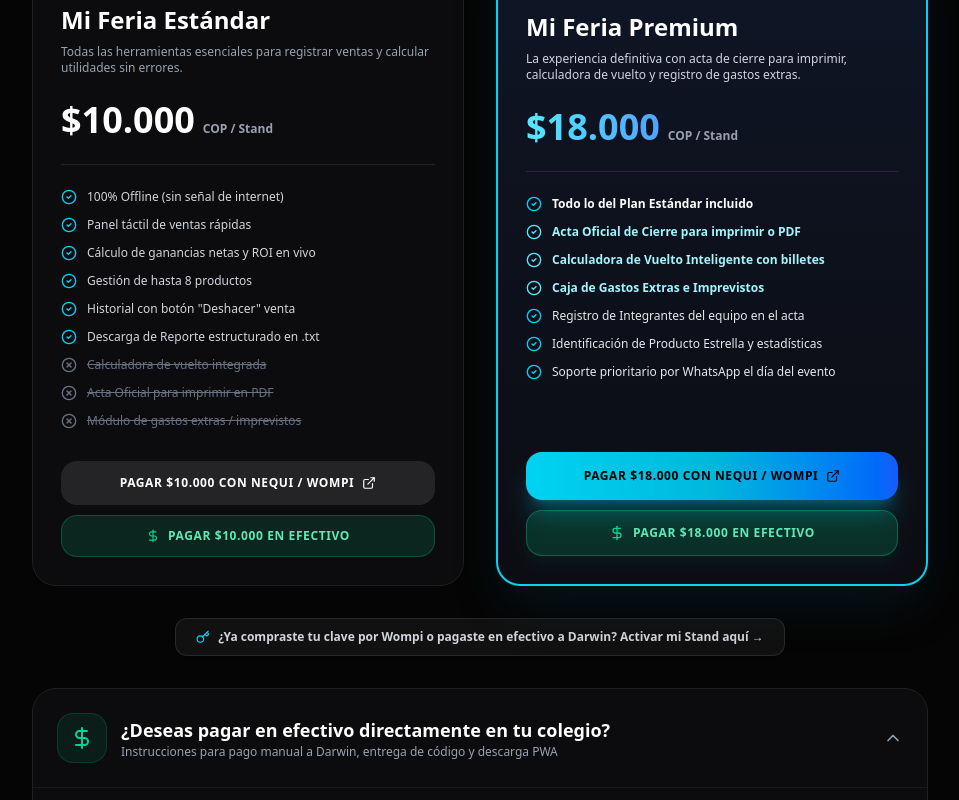
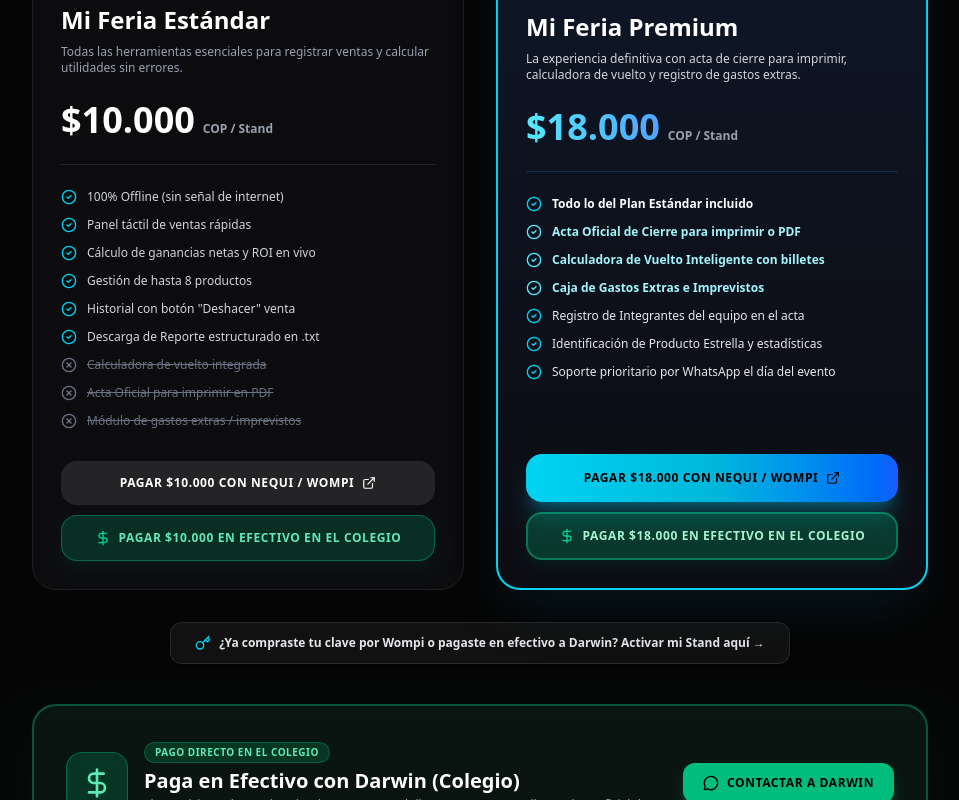
Before and after one commit to darwin13OG/Mi-Feria, a React (Vite) app: page / in a window 1280 px wide. Shown: the part 2000-2800 px from the top of the page, without its empty margins (160-1119 px from the left). Built offline with nearby package versions, Linux system fonts and the light colour scheme.

Commit message:
feat: upgrade app icon and navigation
Update app icon to a neon-themed design and implement a custom smooth scrolling navigation for better mobile UX.

```diff
--- a/src/components/LandingPage.tsx
+++ b/src/components/LandingPage.tsx
@@ -56,6 +56,30 @@ export const LandingPage: React.FC<LandingPageProps> = ({
   const [adminModalOpen, setAdminModalOpen] = useState(false);
   const [activeModule, setActiveModule] = useState<number>(0);
   const [secretClicks, setSecretClicks] = useState(0);
+
+  const scrollToSection = (id: string) => {
+    const el = document.getElementById(id);
+    if (!el) return;
+    const headerOffset = 70;
+    const elementPosition = el.getBoundingClientRect().top;
+    const offsetPosition = elementPosition + window.pageYOffset - headerOffset;
+
+    try {
+      window.scrollTo({
+        top: Math.max(0, offsetPosition),
+        behavior: 'smooth',
+      });
+    } catch {
+      el.scrollIntoView({ behavior: 'smooth', block: 'start' });
+    }
+  };
+
+  const handleMobileNav = (action: () => void) => {
+    setMobileMenuOpen(false);
+    setTimeout(() => {
+      action();
+    }, 120);
+  };
 
   const handleInstallAppClick = async () => {
     if (isInstallable) {
@@ -223,11 +247,8 @@ export const LandingPage: React.FC<LandingPageProps> = ({
           <div className="sm:hidden border-b border-[#1f1f23] bg-[#0c0c10]/98 backdrop-blur-2xl px-4 py-4 space-y-1.5 animate-in slide-in-from-top-2 shadow-2xl">
             <button
               type="button"
-              onClick={() => {
-                setMobileMenuOpen(false);
-                document.getElementById('precios')?.scrollIntoView({ behavior: 'smooth' });
-              }}
-              className="w-full text-left p-3 rounded-xl hover:bg-white/5 text-xs font-bold text-gray-200 flex items-center gap-3 transition-colors"
+              onClick={() => handleMobileNav(() => scrollToSection('precios'))}
+              className="w-full text-left p-3 rounded-xl hover:bg-white/5 text-xs font-bold text-gray-200 flex items-center gap-3 transition-colors cursor-pointer"
             >
               <DollarSign className="w-4 h-4 text-cyan-400" />
               <span>Ver Licencias y Precios ($10k y $18k)</span>
@@ -235,14 +256,13 @@ export const LandingPage: React.FC<LandingPageProps> = ({
 
             <button
               type="button"
-              onClick={() => {
-                setMobileMenuOpen(false);
+              onClick={() =>
+                handleMobileNav(() => {
                   setCashSectionOpen(true);
-                setTimeout(() => {
-                  document.getElementById('efectivo')?.scrollIntoView({ behavior: 'smooth' });
-                }, 100);
-              }}
-              className="w-full text-left p-3 rounded-xl bg-emerald-500/10 hover:bg-emerald-500/20 border border-emerald-500/20 text-xs font-bold text-emerald-300 flex items-center gap-3 transition-colors"
+                  scrollToSection('efectivo');
+                })
+              }
+              className="w-full text-left p-3 rounded-xl bg-emerald-500/10 hover:bg-emerald-500/20 border border-emerald-500/20 text-xs font-bold text-emerald-300 flex items-center gap-3 transition-colors cursor-pointer"
             >
               <DollarSign className="w-4 h-4 text-emerald-400" />
               <span>Pagar en Efectivo en el Colegio</span>
@@ -250,11 +270,8 @@ export const LandingPage: React.FC<LandingPageProps> = ({
 
             <button
               type="button"
-              onClick={() => {
-                setMobileMenuOpen(false);
-                onOpenActivation();
-              }}
-              className="w-full text-left p-3 rounded-xl bg-cyan-500/15 hover:bg-cyan-500/25 border border-cyan-500/30 text-xs font-black text-cyan-300 flex items-center gap-3 transition-colors"
+              onClick={() => handleMobileNav(() => onOpenActivation())}
+              className="w-full text-left p-3 rounded-xl bg-cyan-500/15 hover:bg-cyan-500/25 border border-cyan-500/30 text-xs font-black text-cyan-300 flex items-center gap-3 transition-colors cursor-pointer"
             >
               <Key className="w-4 h-4 text-cyan-400" />
               <span>Activar mi Stand con Código</span>
@@ -262,11 +279,8 @@ export const LandingPage: React.FC<LandingPageProps> = ({
 
             <button
               type="button"
-              onClick={() => {
-                setMobileMenuOpen(false);
-                handleInstallAppClick();
-              }}
-              className="w-full text-left p-3 rounded-xl hover:bg-white/5 text-xs font-bold text-gray-200 flex items-center gap-3 transition-colors"
+              onClick={() => handleMobileNav(() => handleInstallAppClick())}
+              className="w-full text-left p-3 rounded-xl hover:bg-white/5 text-xs font-bold text-gray-200 flex items-center gap-3 transition-colors cursor-pointer"
             >
               <Smartphone className="w-4 h-4 text-cyan-400" />
               <span>Instalar App en el Celular (PWA)</span>
@@ -274,11 +288,8 @@ export const LandingPage: React.FC<LandingPageProps> = ({
 
             <button
               type="button"
-              onClick={() => {
-                setMobileMenuOpen(false);
-                document.getElementById('modulos')?.scrollIntoView({ behavior: 'smooth' });
-              }}
-              className="w-full text-left p-3 rounded-xl hover:bg-white/5 text-xs font-bold text-gray-200 flex items-center gap-3 transition-colors"
+              onClick={() => handleMobileNav(() => scrollToSection('modulos'))}
+              className="w-full text-left p-3 rounded-xl hover:bg-white/5 text-xs font-bold text-gray-200 flex items-center gap-3 transition-colors cursor-pointer"
             >
               <Layers className="w-4 h-4 text-cyan-400" />
               <span>Los 9 Módulos del Sistema</span>
@@ -286,11 +297,8 @@ export const LandingPage: React.FC<LandingPageProps> = ({
 
             <button
               type="button"
-              onClick={() => {
-                setMobileMenuOpen(false);
-                document.getElementById('faqs')?.scrollIntoView({ behavior: 'smooth' });
-              }}
-              className="w-full text-left p-3 rounded-xl hover:bg-white/5 text-xs font-bold text-gray-200 flex items-center gap-3 transition-colors"
+              onClick={() => handleMobileNav(() => scrollToSection('faqs'))}
+              className="w-full text-left p-3 rounded-xl hover:bg-white/5 text-xs font-bold text-gray-200 flex items-center gap-3 transition-colors cursor-pointer"
             >
               <HelpCircle className="w-4 h-4 text-cyan-400" />
               <span>Preguntas Frecuentes</span>
@@ -324,13 +332,15 @@ export const LandingPage: React.FC<LandingPageProps> = ({
           </p>
 
           <div className="flex items-center justify-center max-w-md mx-auto mb-10">
-            <a
-              href="#precios"
-              className="w-full sm:w-auto px-8 py-3.5 rounded-2xl bg-gradient-to-r from-cyan-400 via-cyan-500 to-blue-600 hover:from-cyan-300 hover:to-blue-500 text-black font-extrabold text-xs tracking-wider uppercase transition-all shadow-xl shadow-cyan-500/25 active:scale-95 flex items-center justify-center gap-2"
+            <button
+              type="button"
+              id="hero-see-pricing-btn"
+              onClick={() => scrollToSection('precios')}
+              className="w-full sm:w-auto px-8 py-3.5 rounded-2xl bg-gradient-to-r from-cyan-400 via-cyan-500 to-blue-600 hover:from-cyan-300 hover:to-blue-500 text-black font-extrabold text-xs tracking-wider uppercase transition-all shadow-xl shadow-cyan-500/25 active:scale-95 flex items-center justify-center gap-2 cursor-pointer"
             >
               <span>Ver Licencias y Precios</span>
               <ArrowRight className="w-4 h-4" />
-            </a>
+            </button>
           </div>
 
           {/* 3 Insignias de Confianza */}
@@ -576,15 +586,17 @@ export const LandingPage: React.FC<LandingPageProps> = ({
                 <ExternalLink className="w-3.5 h-3.5" />
               </a>
 
-              <a
-                href="https://wa.me/573218322388?text=Hola%20Darwin,%20quiero%20pagar%20mi%20Licencia%20Est%C3%A1ndar%20($10.000)%20en%20efectivo%20en%20el%20colegio"
-                target="_blank"
-                rel="noopener noreferrer"
-                className="w-full py-3 rounded-2xl bg-emerald-500/15 hover:bg-emerald-500/25 border border-emerald-500/30 text-emerald-300 font-bold text-xs tracking-wider uppercase transition-all flex items-center justify-center gap-2"
+              <button
+                type="button"
+                onClick={() => {
+                  setCashSectionOpen(true);
+                  scrollToSection('efectivo');
+                }}
+                className="w-full py-3.5 rounded-2xl bg-emerald-500/20 hover:bg-emerald-500/30 active:scale-95 border border-emerald-500/40 text-emerald-300 font-bold text-xs tracking-wider uppercase transition-all flex items-center justify-center gap-2 cursor-pointer shadow-lg shadow-emerald-950/30"
               >
-                <DollarSign className="w-3.5 h-3.5 text-emerald-400" />
-                <span>Pagar $10.000 en Efectivo</span>
-              </a>
+                <DollarSign className="w-4 h-4 text-emerald-400" />
+                <span>Pagar $10.000 en Efectivo en el Colegio</span>
+              </button>
             </div>
           </div>
 
@@ -659,21 +671,23 @@ export const LandingPage: React.FC<LandingPageProps> = ({
                     localStorage.setItem('feria_plan', 'premium');
                   } catch {}
                 }}
-                className="w-full py-4 rounded-2xl bg-gradient-to-r from-cyan-400 via-cyan-500 to-blue-600 hover:from-cyan-300 hover:to-blue-500 text-black font-extrabold text-xs tracking-wider uppercase transition-all shadow-xl shadow-cyan-500/30 flex items-center justify-center gap-2"
+                className="w-full py-4 rounded-2xl bg-gradient-to-r from-cyan-400 via-cyan-500 to-blue-600 hover:from-cyan-300 hover:to-blue-500 text-black font-extrabold text-xs tracking-wider uppercase transition-all shadow-xl shadow-cyan-500/30 flex items-center justify-center gap-2 cursor-pointer active:scale-95"
               >
                 <span>Pagar $18.000 con Nequi / Wompi</span>
                 <ExternalLink className="w-3.5 h-3.5" />
               </a>
 
-              <a
-                href="https://wa.me/573218322388?text=Hola%20Darwin,%20quiero%20pagar%20mi%20Licencia%20Premium%20($18.000)%20en%20efectivo%20en%20el%20colegio"
-                target="_blank"
-                rel="noopener noreferrer"
-                className="w-full py-3.5 rounded-2xl bg-emerald-500/20 hover:bg-emerald-500/30 border border-emerald-500/40 text-emerald-300 font-extrabold text-xs tracking-wider uppercase transition-all flex items-center justify-center gap-2 shadow-lg shadow-emerald-950/40"
+              <button
+                type="button"
+                onClick={() => {
+                  setCashSectionOpen(true);
+                  scrollToSection('efectivo');
+                }}
+                className="w-full py-3.5 rounded-2xl bg-emerald-500/25 hover:bg-emerald-500/35 active:scale-95 border-2 border-emerald-500/50 text-emerald-200 font-extrabold text-xs tracking-wider uppercase transition-all flex items-center justify-center gap-2 shadow-lg shadow-emerald-950/40 cursor-pointer"
               >
                 <DollarSign className="w-4 h-4 text-emerald-400" />
-                <span>Pagar $18.000 en Efectivo</span>
-              </a>
+                <span>Pagar $18.000 en Efectivo en el Colegio</span>
+              </button>
             </div>
           </div>
         </div>
@@ -683,131 +697,109 @@ export const LandingPage: React.FC<LandingPageProps> = ({
           <button
             type="button"
             onClick={() => onOpenActivation()}
-            className="inline-flex items-center gap-2 px-5 py-2.5 rounded-xl bg-white/5 hover:bg-white/10 border border-white/10 hover:border-cyan-500/40 text-xs font-semibold text-gray-300 hover:text-cyan-300 transition-all shadow-sm"
+            className="inline-flex items-center gap-2 px-6 py-3 rounded-xl bg-white/5 hover:bg-white/10 active:scale-95 border border-white/10 hover:border-cyan-500/40 text-xs font-bold text-gray-200 hover:text-cyan-300 transition-all shadow-sm cursor-pointer"
           >
-            <Key className="w-3.5 h-3.5 text-cyan-400" />
+            <Key className="w-4 h-4 text-cyan-400" />
             <span>¿Ya compraste tu clave por Wompi o pagaste en efectivo a Darwin? Activar mi Stand aquí →</span>
           </button>
         </div>
 
-        {/* Sección Pagar en Efectivo (Directamente debajo de las tarjetas) */}
-        <div id="efectivo" className="mt-8 max-w-4xl mx-auto scroll-mt-24">
-          <div className="rounded-3xl border border-[#1f1f23] bg-[#0c0c0e] overflow-hidden transition-all duration-300">
-            <button
-              type="button"
-              onClick={() => setCashSectionOpen(!cashSectionOpen)}
-              className="w-full p-6 text-left flex items-center justify-between hover:bg-white/5 transition-colors"
-            >
-              <div className="flex items-center gap-3.5">
-                <div className="p-3 rounded-2xl bg-emerald-500/10 border border-emerald-500/20 text-emerald-400">
-                  <DollarSign className="w-6 h-6" />
+        {/* Sección Pagar en Efectivo (Permanente, destacada y 100% interactiva) */}
+        <div id="efectivo" className="mt-10 max-w-4xl mx-auto scroll-mt-24">
+          <div className="rounded-3xl border-2 border-emerald-500/40 bg-gradient-to-b from-[#091510] to-[#0a0a0d] p-6 sm:p-8 shadow-2xl shadow-emerald-950/50">
+            <div className="flex flex-col sm:flex-row items-start sm:items-center justify-between gap-4 pb-6 border-b border-emerald-500/20">
+              <div className="flex items-center gap-4">
+                <div className="p-3.5 rounded-2xl bg-emerald-500/20 border border-emerald-500/40 text-emerald-300 shadow-inner">
+                  <DollarSign className="w-8 h-8" />
                 </div>
                 <div>
-                  <h3 className="text-base sm:text-lg font-bold text-white">
-                    ¿Deseas pagar en efectivo directamente en tu colegio?
+                  <div className="inline-block px-2.5 py-0.5 rounded-full bg-emerald-500/20 border border-emerald-500/30 text-emerald-300 text-[10px] font-black uppercase tracking-wider mb-1">
+                    Pago Directo en el Colegio
+                  </div>
+                  <h3 className="text-lg sm:text-xl font-black text-white">
+                    Paga en Efectivo con Darwin (Colegio)
                   </h3>
-                  <p className="text-xs text-gray-400">
-                    Instrucciones para pago manual a Darwin, entrega de código y descarga PWA
+                  <p className="text-xs text-emerald-100/70 mt-0.5">
+                    Sin comisiones bancarias ni tarjetas. Entrega el dinero en mano y recibe tu clave oficial de 6 dígitos.
                   </p>
                 </div>
               </div>
-              {cashSectionOpen ? (
-                <ChevronUp className="w-5 h-5 text-gray-400" />
-              ) : (
-                <ChevronDown className="w-5 h-5 text-gray-400" />
-              )}
+
+              {/* Botón directo a WhatsApp Darwin */}
+              <button
+                type="button"
+                onClick={() => {
+                  const url = "https://wa.me/573218322388?text=" + encodeURIComponent("¡Hola Darwin! Quiero pagar mi licencia de Mi Feria en efectivo en el colegio. Mi stand es: ");
+                  window.open(url, '_blank', 'noopener,noreferrer') || (window.location.href = url);
+                }}
+                className="w-full sm:w-auto px-5 py-3 rounded-xl bg-emerald-500 hover:bg-emerald-400 active:scale-95 text-black font-black text-xs tracking-wider uppercase transition-all shadow-lg shadow-emerald-500/30 flex items-center justify-center gap-2 shrink-0 cursor-pointer"
+              >
+                <MessageCircle className="w-4 h-4" />
+                <span>Contactar a Darwin</span>
               </button>
+            </div>
 
-            {cashSectionOpen && (
-              <div className="p-6 pt-0 border-t border-white/5 space-y-6 animate-in fade-in duration-300 text-xs text-gray-300">
-                <div className="grid grid-cols-1 md:grid-cols-2 gap-6 pt-4">
-                  {/* Paso a paso efectivo */}
-                  <div className="p-4 rounded-2xl bg-white/5 border border-white/5 space-y-3">
-                    <h4 className="font-bold text-sm text-white flex items-center gap-2">
-                      <span className="w-2 h-2 rounded-full bg-emerald-400" />
-                      Instrucciones para Pago en Efectivo:
+            <div className="grid grid-cols-1 md:grid-cols-2 gap-5 pt-6 text-xs text-gray-300">
+              {/* Pasos para el pago */}
+              <div className="p-4 rounded-2xl bg-black/40 border border-emerald-500/20 space-y-3">
+                <h4 className="font-bold text-sm text-emerald-300 flex items-center gap-2">
+                  <span className="w-2.5 h-2.5 rounded-full bg-emerald-400 animate-pulse" />
+                  Pasos para Pago en Efectivo:
                 </h4>
-                    <ol className="list-decimal pl-4 space-y-2 text-gray-300 leading-relaxed">
-                      <li>Acércate al promotor u organizador autorizado en tu colegio (Darwin).</li>
-                      <li>Entrega el valor de tu plan ($10.000 Estándar o $18.000 Premium).</li>
+                <ol className="list-decimal pl-4 space-y-2 text-gray-200 leading-relaxed font-medium">
                   <li>
-                        Escribe o acércate con el nombre de tu stand. Darwin calculará tu ID y te entregará tu <strong className="text-cyan-300">Código de Activación</strong> oficial.
+                    Busca a <strong>Darwin</strong> en el colegio o contáctalo por WhatsApp al <span className="text-emerald-300 font-bold">+57 321 832 2388</span>.
                   </li>
                   <li>
-                        WhatsApp de soporte directo:{' '}
-                        <strong className="text-cyan-400">+57 321 832 2388</strong>
+                    Entrega el valor de tu licencia: <strong>$10.000 COP</strong> (Estándar) o <strong>$18.000 COP</strong> (Premium).
+                  </li>
+                  <li>
+                    Indícale el nombre exacto de tu stand. Darwin generará tu <strong className="text-cyan-300">Código Oficial de 6 dígitos</strong>.
+                  </li>
+                  <li>
+                    Abre la aplicación en tu celular, haz clic en <strong>«Activar con mi Código»</strong>, escribe tu stand y la clave. ¡Listo para vender!
                   </li>
                 </ol>
               </div>
 
-                  {/* Paso a paso PWA */}
-                  <div className="p-4 rounded-2xl bg-white/5 border border-white/5 space-y-3">
-                    <h4 className="font-bold text-sm text-white flex items-center gap-2">
+              {/* Instalación PWA */}
+              <div className="p-4 rounded-2xl bg-black/40 border border-white/10 space-y-3">
+                <h4 className="font-bold text-sm text-cyan-300 flex items-center gap-2">
                   <Smartphone className="w-4 h-4 text-cyan-400" />
-                      Cómo instalar como PWA en tu celular:
+                  Instalar en Celular (100% Offline):
                 </h4>
-                    <ul className="space-y-2 text-gray-300 leading-relaxed">
+                <ul className="space-y-2 text-gray-200 leading-relaxed">
                   <li>
-                        <strong className="text-white">En Android (Chrome):</strong> Toca los 3 puntos superiores y presiona <span className="text-cyan-300">«Instalar aplicación»</span> o <span className="text-cyan-300">«Añadir a la pantalla principal»</span>.
+                    <strong className="text-white">Android (Chrome):</strong> Abre el menú de 3 puntos y presiona <span className="text-cyan-300 font-semibold">«Instalar aplicación»</span> o «Añadir a la pantalla principal».
                   </li>
                   <li>
-                        <strong className="text-white">En iPhone (Safari):</strong> Toca el botón <span className="text-cyan-300">Compartir</span> y presiona <span className="text-cyan-300">«Añadir a pantalla de inicio»</span>.
+                    <strong className="text-white">iPhone (Safari):</strong> Presiona el botón <span className="text-cyan-300 font-semibold">Compartir</span> (cuadro con flecha) y selecciona <span className="text-cyan-300 font-semibold">«Añadir a pantalla de inicio»</span>.
                   </li>
                   <li>
-                        Una vez descargada en tu celular, ábrela e ingresa con tu clave para usarla sin gastar datos.
+                    La app queda guardada en tu teléfono como una aplicación nativa, lista para funcionar sin internet ni gastar saldo el día de la feria.
                   </li>
                 </ul>
               </div>
             </div>
 
-                {/* Botones directos de acción para pago en efectivo y activación */}
-                <div className="pt-2 space-y-3">
-                  <div className="p-4 rounded-2xl bg-emerald-500/10 border border-emerald-500/30 flex flex-col sm:flex-row items-center justify-between gap-3">
-                    <div>
-                      <span className="block font-bold text-sm text-white">
-                        1. Contactar a Darwin para entrega de efectivo
-                      </span>
-                      <span className="text-[11px] text-gray-300">
-                        Escríbele para coordinar la entrega y recibir tu código oficial al instante.
-                      </span>
-                    </div>
-                    <a
-                      href="https://wa.me/573218322388?text=Hola%20Darwin,%20quiero%20pagar%20mi%20licencia%20de%20Mi%20Feria%20en%20efectivo%20en%20el%20colegio"
-                      target="_blank"
-                      rel="noopener noreferrer"
-                      className="w-full sm:w-auto px-5 py-3 rounded-xl bg-emerald-500 hover:bg-emerald-400 text-black font-extrabold text-xs tracking-wider uppercase transition-all shadow-lg shadow-emerald-500/25 flex items-center justify-center gap-2 shrink-0"
-                    >
-                      <MessageCircle className="w-4 h-4" />
-                      <span>Coordinar Pago con Darwin</span>
-                    </a>
-                  </div>
-
-                  <div className="p-4 rounded-2xl bg-cyan-500/10 border border-cyan-500/30 flex flex-col sm:flex-row items-center justify-between gap-3">
-                    <div>
-                      <span className="block font-bold text-sm text-white">
-                        2. ¿Ya te entregó Darwin el código?
-                      </span>
-                      <span className="text-[11px] text-gray-300">
-                        Ingresa el nombre de tu stand y el código de 6 dígitos para desbloquear la caja.
-                      </span>
-                    </div>
-                    <div className="flex flex-col sm:flex-row items-center gap-2 w-full sm:w-auto shrink-0">
+            {/* Accesos de Acción Rápida en Efectivo */}
+            <div className="mt-6 pt-6 border-t border-emerald-500/20 grid grid-cols-1 sm:grid-cols-2 gap-3">
               <button
                 type="button"
                 onClick={() => onOpenActivation()}
-                        className="w-full sm:w-auto px-5 py-3 rounded-xl bg-cyan-400 hover:bg-cyan-300 text-black font-black text-xs tracking-wider uppercase transition-all shadow-lg shadow-cyan-500/25 flex items-center justify-center gap-2 shrink-0"
+                className="w-full p-4 rounded-2xl bg-cyan-400 hover:bg-cyan-300 active:scale-95 text-black font-black text-xs tracking-wider uppercase transition-all shadow-xl shadow-cyan-500/25 flex items-center justify-center gap-2.5 cursor-pointer"
               >
                 <Key className="w-4 h-4" />
-                        <span>Activar con mi Código</span>
+                <span>¿Ya tienes tu clave? Activar mi Stand</span>
               </button>
 
               <button
                 type="button"
                 onClick={handleInstallAppClick}
-                        className="w-full sm:w-auto px-4 py-3 rounded-xl bg-white/10 hover:bg-white/20 text-white font-bold text-xs tracking-wider uppercase transition-all border border-white/15 flex items-center justify-center gap-2 shrink-0"
+                className="w-full p-4 rounded-2xl bg-white/10 hover:bg-white/20 active:scale-95 text-white font-bold text-xs tracking-wider uppercase transition-all border border-white/20 flex items-center justify-center gap-2.5 cursor-pointer"
               >
-                        <Download className="w-4 h-4" />
-                        <span>{isInstalled ? 'Abrir Caja' : 'Instalar App'}</span>
+                <Download className="w-4 h-4 text-emerald-400" />
+                <span>{isInstalled ? 'Abrir Caja Registradora' : 'Descargar App al Celular'}</span>
               </button>
             </div>
           </div>
@@ -864,7 +856,7 @@ export const LandingPage: React.FC<LandingPageProps> = ({
                     setShowIOSModal(false);
                     onOpenApp();
                   }}
-                          className="flex-1 py-3 rounded-xl bg-gradient-to-r from-cyan-400 to-blue-500 text-black font-extrabold text-xs tracking-wider uppercase transition-all shadow-lg shadow-cyan-500/25"
+                  className="flex-1 py-3 rounded-xl bg-gradient-to-r from-cyan-400 to-blue-500 text-black font-extrabold text-xs tracking-wider uppercase transition-all shadow-lg shadow-cyan-500/25 cursor-pointer"
                 >
                   Abrir App Ahora
                 </button>
@@ -872,10 +864,6 @@ export const LandingPage: React.FC<LandingPageProps> = ({
             </div>
           </div>
         )}
-              </div>
-            )}
-          </div>
-        </div>
 
         {/* Tabla Comparativa de Planes */}
         <div className="mt-16 max-w-4xl mx-auto overflow-hidden rounded-3xl border border-[#1f1f23] bg-[#0c0c0e]">
```
Also changed, not shown: public/icon.svg. Lines whose indentation alone changed are shown as unchanged.
